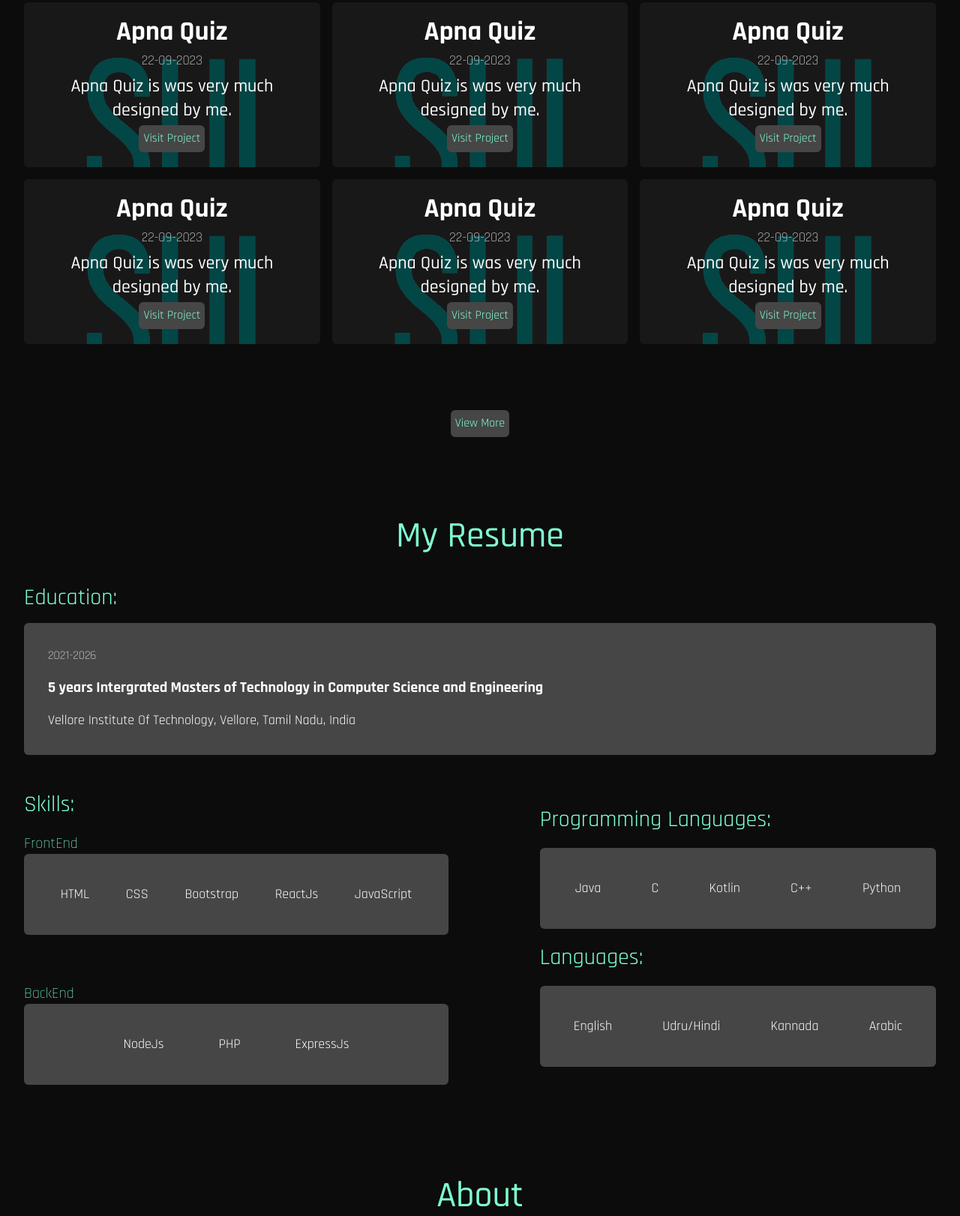
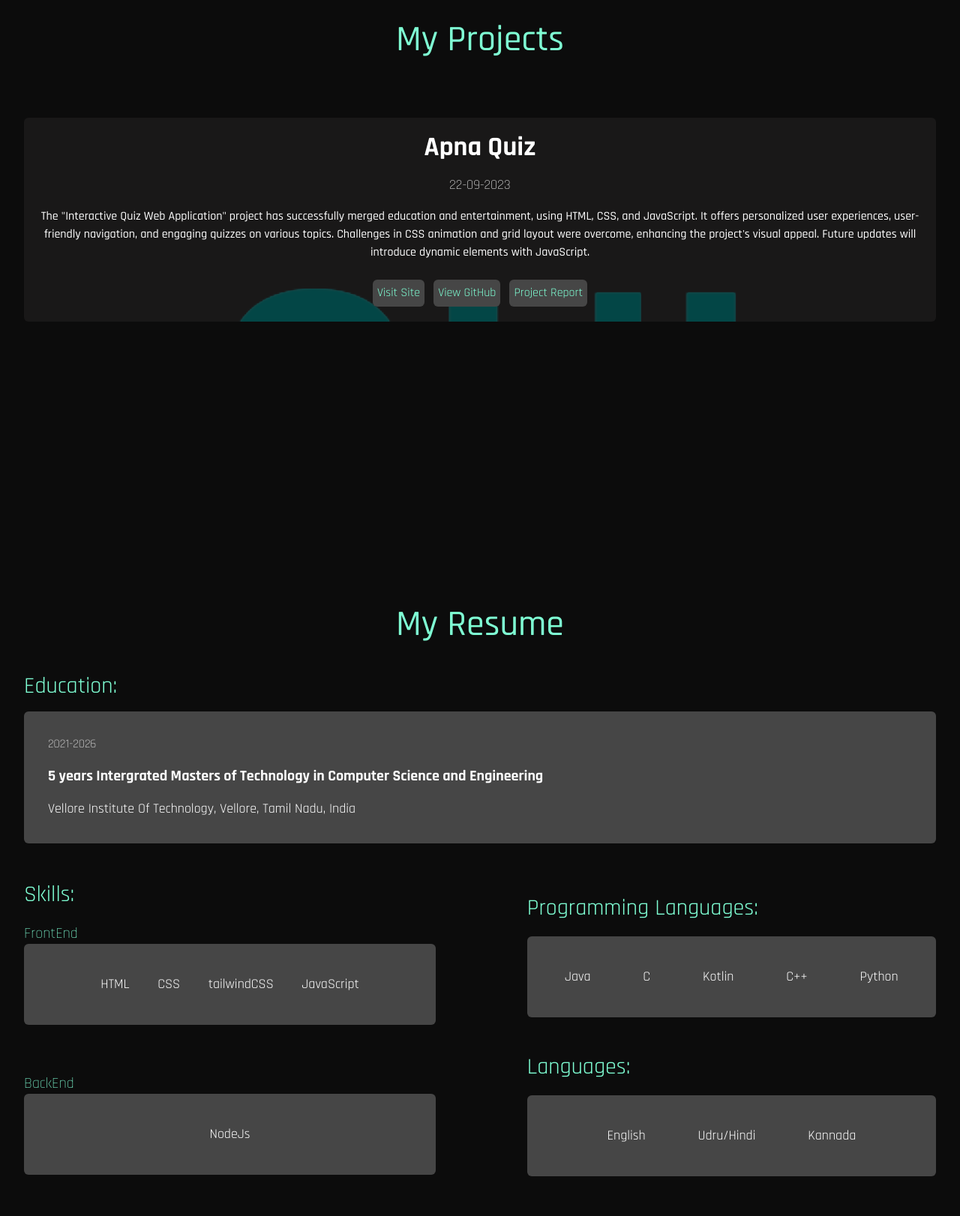
Before and after one commit to mdfaisalshn/mdfaisalshn, a website: page index.html in a window 1280 px wide. Shown: the part 1051-2673 px from the top of the page at 75% size. Drawn offline with nearby package versions, Linux system fonts and the light colour scheme; files that its build step writes are made by us from their sources.

Commit message:
Updated real content

```diff
--- a/function.js
+++ b/function.js
@@ -28,10 +28,6 @@ const typeWriter = () => {
         post = "Video Editor";
     }
     else if (index === 0 && post==="Video Editor") {
-        flag = 0;
-        post = "Photographer";
-    }
-    else if (index === 0 && post==="Photographer") {
         flag = 0;
         post = "Web Designer";
     }
@@ -270,14 +266,14 @@ tl5.from('#counter-4', {
 })
 tl5.add(gsap.delayedCall(-0.1,counter4));
 
-function counter3(){
-    let counts3 = setInterval(updated3);
-    let upto3 = 0;
-    function updated3() {
-        let count3 = document.getElementById("counter-3");
-        count3.innerHTML = ++upto3;
-        if (upto3 === 250) {
-            clearInterval(counts3);
+function counter1(){
+    let counts1 = setInterval(updated1);
+    let upto1 = 0;
+    function updated1() {
+        let count1 = document.getElementById("counter-1");
+        count1.innerHTML = ++upto1;
+        if (upto1 === 1) {
+            clearInterval(counts1);
         }
     }
 }
@@ -288,24 +284,23 @@ function counter2(){
     function updated2() {
         let count2 = document.getElementById("counter-2");
         count2.innerHTML = ++upto2;
-        if (upto2 === 300) {
+        if (upto2 === 1) {
             clearInterval(counts2);
         }
     }
 }
 
-function counter1(){
-    let counts1 = setInterval(updated1);
-    let upto1 = 0;
-    function updated1() {
-        let count1 = document.getElementById("counter-1");
-        count1.innerHTML = ++upto1;
-        if (upto1 === 300) {
-            clearInterval(counts1);
+function counter3(){
+    let counts3 = setInterval(updated3);
+    let upto3 = 0;
+    function updated3() {
+        let count3 = document.getElementById("counter-3");
+        count3.innerHTML = ++upto3;
+        if (upto3 === 20) {
+            clearInterval(counts3);
         }
     }
 }
-
 
 function counter4(){
     let counts4 = setInterval(updated4);
@@ -313,7 +308,7 @@ function counter4(){
     function updated4() {
         let count4 = document.getElementById("counter-4");
         count4.innerHTML = ++upto4;
-        if (upto4 === 450) {
+        if (upto4 === 150) {
             clearInterval(counts4);
         }
     }
--- a/index.html
+++ b/index.html
@@ -11,8 +11,8 @@
     <title>Mohammed Faisal Shahna</title>
 </head>
 <body class="bg-[#0c0c0c] text-white" style="font-family: 'Rajdhani', sans-serif;">
-    <nav id="nav" class="flex justify-start items-center flex-col space-y-[30%] lg:space-y-[15%] text-white bg-cover bg-blend-darken h-[80vh] sm:h-[100vh]" style="background-image: url('mypicm.jpg');">
-        <ul class="flex justify-center items-center space-x-8 sm:space-x-16 lg:space-x-24 my-4">
+    <nav id="nav" class="flex justify-start items-center flex-col space-y-[35%] lg:space-y-[15%] text-white bg-cover bg-blend-darken h-[100vh]" style="background-image: url('mypicm.jpg');">
+        <ul class="flex justify-center items-center space-x-8 sm:space-x-1 lg:space-x-24 pt-7">
             <li class=" text-xs sm:text-base cursor-pointer hover:text-[#7fffd4]"><a href="">Home</a></li>
             <li class=" text-xs sm:text-base cursor-pointer hover:text-[#7fffd4]"><a href="#proj-head">Projects</a></li>
             <li class=" text-xs sm:text-base cursor-pointer hover:text-[#7fffd4]"><a href="#resume-head">Resume</a></li>
@@ -21,9 +21,9 @@
             <li class=" text-xs sm:text-base cursor-pointer hover:text-[#7fffd4]"><a href="#contact">Contact</a></li>
         </ul>
         <div class="flex justify-center items-center flex-col space-y-3">
-            <h6 class="text-2xl sm:text-3xl lg:text-4xl font-light" id="hello">Hello, I am</h6>
-            <h3 class="text-4xl sm:text-4xl lg:text-5xl text-center font-bold text-[#7fffd4]" id="myname">Mohammed Faisal Shahna</h3>
-            <p class="text-lg sm:text-2xl lg:text-3xl font-medium text-[#7fffd4]" id="mypost"></p>
+            <h6 class="text-4xl font-light" id="hello">Hello, I am</h6>
+            <h3 class="text-5xl text-center font-bold text-[#7fffd4]" id="myname">Mohammed Faisal Shahna</h3>
+            <p class="text-3xl font-medium text-[#7fffd4]" id="mypost"></p>
             <a href="Resume.pdf" download><button class="btn text-sm sm:text-lg  text-[#7fffd4] bg-[#464646] p-1.5 mt-2 rounded-md" id="resume-btn">Resume</button></a>
         </div>
     </nav>
@@ -31,49 +31,23 @@
 
     <div id="projects" class="sec-2 flex justify-center items-center flex-col space-y-20 mt-20 sm:h-[100vh]">
         <h3 id="proj-head" class="text-[#7fffd4] font-medium text-5xl">My Projects</h3>
-        <div class="grid gap-4 grid-cols-1 grid-rows-6 sm:grid-cols-2 sm:grid-rows-3 lg:grid-cols-3 lg:grid-rows-2 w-[95%]">
-            <span id="card-1" class="flex justify-center items-center flex-col p-5 bg-[#464646] text-white space-y-1 rounded-md w-[100%] bg-cover bg-blend-darken"style="background-image: url('SUI\ LOGO.png');">
+        <div class="grid gap-4 grid-cols-1 grid-rows-1 sm:grid-cols-1 sm:grid-rows-1 lg:grid-cols-1 lg:grid-rows-1 w-[95%]">
+            <span id="card-1" class="flex justify-center items-center flex-col p-5 bg-[#464646] text-white space-y-4 rounded-md w-[100%] bg-cover bg-blend-darken"style="background-image: url('SUI\ LOGO.png');">
                 <h3 class="text-3xl sm:text-4xl font-bold">Apna Quiz</h3>
                 <h5 class="text-lg sm:text-lg font-light">22-09-2023</h5>
-                <p class="text-2cl sm:text-2xl font-medium text-center">Apna Quiz is was very much designed by me.</p>
-                <button class="btn text-base text-[#7fffd4] bg-[#464646] p-1.5 mt-2 rounded-md">Visit Project</button>
+                <p class="text-base font-medium text-center">The "Interactive Quiz Web Application" project has successfully merged education and entertainment, using HTML, CSS, and JavaScript. It offers personalized user experiences, user-friendly navigation, and engaging quizzes on various topics. Challenges in CSS animation and grid layout were overcome, enhancing the project's visual appeal. Future updates will introduce dynamic elements with JavaScript.</p>
+                <div class="flex justify-center items-center gap-3">
+                    <button class="btn text-base text-[#7fffd4] bg-[#464646] p-1.5 mt-2 rounded-md"><a target="_blank" href="https://kaaqib.github.io/Apna-Quiz">Visit Site</a></button>
+                    <button class="btn text-base text-[#7fffd4] bg-[#464646] p-1.5 mt-2 rounded-md"><a target="_blank" href="https://github.com/kAaqib/Apna-Quiz">View GitHub</a></button>
+                    <button class="btn text-base text-[#7fffd4] bg-[#464646] p-1.5 mt-2 rounded-md"><a target="_blank" href="">Project Report</a></button>
+                </div>
             </span>
-            <span id="card-1" class="flex justify-center items-center flex-col p-5 bg-[#464646] text-white space-y-1 rounded-md w-[100%] bg-cover bg-blend-darken"style="background-image: url('SUI\ LOGO.png');">
-                <h3 class="text-3xl sm:text-4xl font-bold">Apna Quiz</h3>
-                <h5 class="text-lg sm:text-lg font-light">22-09-2023</h5>
-                <p class="text-2cl sm:text-2xl font-medium text-center">Apna Quiz is was very much designed by me.</p>
-                <button class="btn text-base text-[#7fffd4] bg-[#464646] p-1.5 mt-2 rounded-md">Visit Project</button>
-            </span>
-            <span id="card-1" class="flex justify-center items-center flex-col p-5 bg-[#464646] text-white space-y-1 rounded-md w-[100%] bg-cover bg-blend-darken"style="background-image: url('SUI\ LOGO.png');">
-                <h3 class="text-3xl sm:text-4xl font-bold">Apna Quiz</h3>
-                <h5 class="text-lg sm:text-lg font-light">22-09-2023</h5>
-                <p class="text-2cl sm:text-2xl font-medium text-center">Apna Quiz is was very much designed by me.</p>
-                <button class="btn text-base text-[#7fffd4] bg-[#464646] p-1.5 mt-2 rounded-md">Visit Project</button>
-            </span>
-            <span id="card-1" class="flex justify-center items-center flex-col p-5 bg-[#464646] text-white space-y-1 rounded-md w-[100%] bg-cover bg-blend-darken"style="background-image: url('SUI\ LOGO.png');">
-                <h3 class="text-3xl sm:text-4xl font-bold">Apna Quiz</h3>
-                <h5 class="text-lg sm:text-lg font-light">22-09-2023</h5>
-                <p class="text-2cl sm:text-2xl font-medium text-center">Apna Quiz is was very much designed by me.</p>
-                <button class="btn text-base text-[#7fffd4] bg-[#464646] p-1.5 mt-2 rounded-md">Visit Project</button>
-            </span>
-            <span id="card-1" class="flex justify-center items-center flex-col p-5 bg-[#464646] text-white space-y-1 rounded-md w-[100%] bg-cover bg-blend-darken"style="background-image: url('SUI\ LOGO.png');">
-                <h3 class="text-3xl sm:text-4xl font-bold">Apna Quiz</h3>
-                <h5 class="text-lg sm:text-lg font-light">22-09-2023</h5>
-                <p class="text-2cl sm:text-2xl font-medium text-center">Apna Quiz is was very much designed by me.</p>
-                <button class="btn text-base text-[#7fffd4] bg-[#464646] p-1.5 mt-2 rounded-md">Visit Project</button>
-            </span>
-            <span id="card-1" class="flex justify-center items-center flex-col p-5 bg-[#464646] text-white space-y-1 rounded-md w-[100%] bg-cover bg-blend-darken"style="background-image: url('SUI\ LOGO.png');">
-                <h3 class="text-3xl sm:text-4xl font-bold">Apna Quiz</h3>
-                <h5 class="text-lg sm:text-lg font-light">22-09-2023</h5>
-                <p class="text-2cl sm:text-2xl font-medium text-center">Apna Quiz is was very much designed by me.</p>
-                <button class="btn text-base text-[#7fffd4] bg-[#464646] p-1.5 mt-2 rounded-md">Visit Project</button>
-            </span>
+            <!-- <a class="flex items-center justify-center" href="projects.html"><button class="btn text-xs sm:text-base text-[#7fffd4] bg-[#464646] p-1.5 mt-2 rounded-md">View More</button></a> -->
         </div>
-        <a href="projects.html"><button class="btn text-xs sm:text-base text-[#7fffd4] bg-[#464646] p-1.5 mt-2 rounded-md">View More</button></a>
     </div>
 
 
-    <div id="resume" class="sec-3 flex justify-center items-center flex-col space-y-10 sm:h-[100vh]">
+    <div id="resume" class="sec-3 flex justify-center items-center flex-col space-y-10 sm:h-[130vh]">
         <h3 id="resume-head" class="text-[#7fffd4] font-medium text-5xl mt-20">My Resume</h3>
             <div class="grid grid-flow-row text-white space-y-12 w-[95%]">
                 <div class="flex justify-center items-center lg:items-start flex-col space-y-4 w-[100%]">
@@ -90,42 +64,38 @@
                         <div class="web-d space-y-3 lg:space-y-16 w-[100%]">
                             <div class="front-end flex justify-center items-center lg:items-start flex-col">
                                 <h6 id="fe-head" class="text-[#7fffd4] text-xl font-extralight">FrontEnd</h6>
-                                <div id="fe-box" class="front-end-list flex justify-center items-center lg:items-start bg-[#464646] text-center rounded-md space-x-[10%] p-10 w-[100%]">
-                                    <p class="text-xs sm:text-lg">HTML</p>
-                                    <p class="text-xs sm:text-lg">CSS</p>
-                                    <p class="text-xs sm:text-lg">Bootstrap</p>
-                                    <p class="text-xs sm:text-lg">ReactJs</p>
-                                    <p class="text-xs sm:text-lg">JavaScript</p>
+                                <div id="fe-box" class="front-end-list flex justify-center items-center lg:items-start bg-[#464646] text-center rounded-md space-x-[8%] p-10 w-[100%]">
+                                    <p class="text-base sm:text-lg">HTML</p>
+                                    <p class="text-base sm:text-lg">CSS</p>
+                                    <p class="text-base sm:text-lg">tailwindCSS</p>
+                                    <p class="text-base sm:text-lg">JavaScript</p>
                                 </div>
                             </div>
                             <div class="back-end flex justify-center items-center lg:items-start flex-col">
                                 <h6 id="be-head" class="text-[#7fffd4] text-xl font-extralight">BackEnd</h6>
                                 <div id="be-box" class="back-end-list flex justify-center items-center bg-[#464646] text-center rounded-md space-x-[15%] p-10 w-[100%]">
-                                    <p class="text-xs sm:text-lg">NodeJs</p>
-                                    <p class="text-xs sm:text-lg">PHP</p>
-                                    <p class="text-xs sm:text-lg">ExpressJs</p>
+                                    <p class="text-base sm:text-lg">NodeJs</p>
                                 </div>
                             </div>
                         </div>
                     </div>
-                    <div class="flex justify-start items-center flex-col space-y-5 w-[100%]">
+                    <div class="flex justify-start items-center flex-col space-y-12 w-[100%]">
                         <div class="prog-langs flex justify-center items-center lg:items-start flex-col space-y-5 w-[100%]">
                             <h6 id="pl-head" class="text-[#7fffd4] text-3xl">Programming Languages:</h6>
                             <div id="pl-box" class="p-langs flex justify-center items-center bg-[#464646] text-center rounded-md space-x-[15%] p-10 w-[100%]">
-                                <p class="text-xs sm:text-lg">Java</p>
-                                <p class="text-xs sm:text-lg">C</p>
-                                <p class="text-xs sm:text-lg">Kotlin</p>
-                                <p class="text-xs sm:text-lg">C++</p>
-                                <p class="text-xs sm:text-lg">Python</p>
+                                <p class="text-base sm:text-lg">Java</p>
+                                <p class="text-base sm:text-lg">C</p>
+                                <p class="text-base sm:text-lg">Kotlin</p>
+                                <p class="text-base sm:text-lg">C++</p>
+                                <p class="text-base sm:text-lg">Python</p>
                             </div>
                         </div>
                         <div class="speak-langs flex justify-center items-center lg:items-start flex-col space-y-5 w-[100%]">
                             <h6 id="sl-head" class="text-[#7fffd4] text-3xl">Languages:</h6>
                             <div id="sl-box" class="langs flex justify-center items-center bg-[#464646] text-center rounded-md space-x-[15%] p-10 w-[100%]">
-                                <p class="text-xs sm:text-lg">English</p>
-                                <p class="text-xs sm:text-lg">Udru/Hindi</p>
-                                <p class="text-xs sm:text-lg">Kannada</p>
-                                <p class="text-xs sm:text-lg">Arabic</p>
+                                <p class="text-base sm:text-lg">English</p>
+                                <p class="text-base sm:text-lg">Udru/Hindi</p>
+                                <p class="text-base sm:text-lg">Kannada</p>
                             </div>
                         </div>
                     </div>
@@ -185,7 +155,7 @@
                 <input type="number" class="inp-2 w-[100%] rounded-md text-[#7fffd4] bg-[#464646] text-xs sm:text-base font-light p-2" placeholder="Phone Number">
                 <input type="email" class="inp-3 w-[100%] rounded-md text-[#7fffd4] bg-[#464646] text-xs sm:text-base font-light p-2" placeholder="Your E-mail">
                 <textarea name="feedback" id="feedback" class="inp-4 w-[100%] rounded-md text-[#7fffd4] bg-[#464646] text-xs sm:text-base font-light p-2" cols="1" rows="1" placeholder="Feedback Please"></textarea>
-                <button class="text-xs sm:text-sm text-[#7fffd4] bg-[#464646] p-1.5 mt-2 rounded-md" id="form-btn">Submit</button>
+                <button class="text-xs sm:text-sm text-[#7fffd4] bg-[#464646] p-1.5 w-[100%] rounded-md" id="form-btn">Submit</button>
             </div>
         </div>
     </div>
@@ -195,34 +165,34 @@
         <div class="foot-links flex justify-center flex-col lg:flex-row space-y-1 lg:gap-[15%]">
             <div class="secabt flex justify-center flex-col space-y-2 p-4 lg:w-[30%]">
                 <p class="text-[#7fffd4] text-sm sm:text-xl font-extralight" id="navabt">About</p>
-                <p class="sm:text-base">
+                <p class="text-base">
                     I'm an aspiring web designer hailing from Gulbarga, Karnataka, pursuing my Integrated Masters of Technology in Computer Science and Engineering. My passion lies in crafting visually captivating and user-friendly websites that merge aesthetics with functionality. Explore my portfolio to witness my dedication to creating exceptional online experiences.
                 </p>
             </div>
             <div class="secnav p-4">
                 <ul>
                     <li><p class="text-[#7fffd4] text-sm sm:text-xl font-extralight">Links</p></li>
-                    <li><a class="sm:text-base hover:text-[#7fffd4]" href="#home">-> Home</a></li>
-                    <li><a class="sm:text-base hover:text-[#7fffd4]" href="#projects">-> Projects</a></li>
-                    <li><a class="sm:text-base hover:text-[#7fffd4]" href="#resume">-> Resume</a></li>
-                    <li><a class="sm:text-base hover:text-[#7fffd4]" href="#blog">-> Blogs</a></li>
-                    <li><a class="sm:text-base hover:text-[#7fffd4]" href="#about">-> About</a></li>
-                    <li><a class="sm:text-base hover:text-[#7fffd4]" href="#contact">-> Contact</a></li>
+                    <li><a class="text-base hover:text-[#7fffd4]" href="#home">-> Home</a></li>
+                    <li><a class="text-base hover:text-[#7fffd4]" href="#projects">-> Projects</a></li>
+                    <li><a class="text-base hover:text-[#7fffd4]" href="#resume">-> Resume</a></li>
+                    <li><a class="text-base hover:text-[#7fffd4]" href="#blog">-> Blogs</a></li>
+                    <li><a class="text-base hover:text-[#7fffd4]" href="#about">-> About</a></li>
+                    <li><a class="text-base hover:text-[#7fffd4]" href="#contact">-> Contact</a></li>
                 </ul>
             </div>
             <div class="secsoc p-4">
                 <ul>
                     <li><p class="text-[#7fffd4] text-sm sm:text-xl font-extralight">Social</p></li>
-                    <li><a class="sm:text-base hover:text-[#7fffd4]" target="_blank" href="https://github.com/mdfaisalshn">-> GitHub</a></li>
-                    <li><a class="sm:text-base hover:text-[#7fffd4]" target="_blank" href="https://www.instagram.com/mdfaisalshn">-> Instagram</a></li>
-                    <li><a class="sm:text-base hover:text-[#7fffd4]" target="_blank" href="https://www.linkedin.com/in/mdfaisalshn">-> LinkedIn</a></li>
-                    <li><a class="sm:text-base hover:text-[#7fffd4]" target="_blank" href="https://twitter.com/mdfaisalshn">-> Twitter</a></li>
-                    <li><a class="sm:text-base hover:text-[#7fffd4]" target="_blank" href="https://www.facebook.com/mdfaisalshn">-> FaceBook</a></li>
+                    <li><a class="text-base hover:text-[#7fffd4]" target="_blank" href="https://github.com/mdfaisalshn">-> GitHub</a></li>
+                    <li><a class="text-base hover:text-[#7fffd4]" target="_blank" href="https://www.instagram.com/mdfaisalshn">-> Instagram</a></li>
+                    <li><a class="text-base hover:text-[#7fffd4]" target="_blank" href="https://www.linkedin.com/in/mdfaisalshn">-> LinkedIn</a></li>
+                    <li><a class="text-base hover:text-[#7fffd4]" target="_blank" href="https://twitter.com/mdfaisalshn">-> Twitter</a></li>
+                    <li><a class="text-base hover:text-[#7fffd4]" target="_blank" href="https://www.facebook.com/mdfaisalshn">-> FaceBook</a></li>
                 </ul>
             </div>
         </div>
         <div class="rights text-center p-4">
-            <p class="sm:text-lg">Mohammed Faisal Shahna © 2023 <span class="text-[#7fffd4]">All Rights Reserved</span></p>
+            <p class="text-base">Mohammed Faisal Shahna © 2023 <span class="text-[#7fffd4]">All Rights Reserved</span></p>
         </div>
     </div>
     <script src="https://cdnjs.cloudflare.com/ajax/libs/gsap/3.12.2/gsap.min.js" integrity="sha512-16esztaSRplJROstbIIdwX3N97V1+pZvV33ABoG1H2OyTttBxEGkTsoIVsiP1iaTtM8b3+hu2kB6pQ4Clr5yug==" crossorigin="anonymous" referrerpolicy="no-referrer"></script>
```
